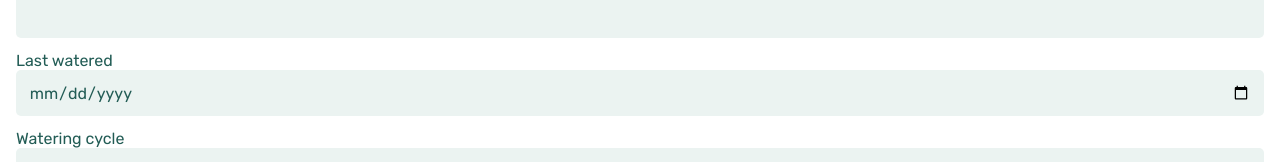
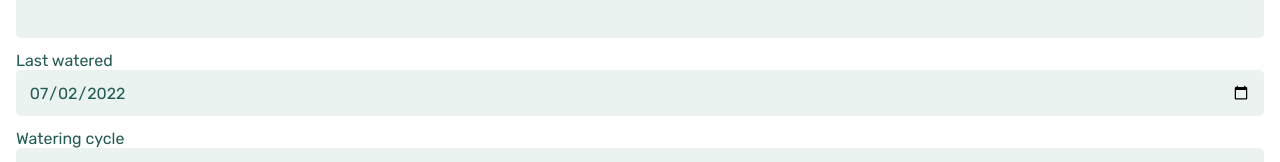
Before and after one commit to laurpe/plant-tracker, a React (Create React App) app: page / in a window 1280 px wide. Both pictures are taken after a click on the button 1239 px from the left and 40 px from the top of the page. Shown: the part 157-319 px from the top of the page. Built offline with nearby package versions, Linux system fonts and the light colour scheme; no server answers.

Commit message:
fix date input width

```diff
--- a/src/components/AddPlantForm.tsx
+++ b/src/components/AddPlantForm.tsx
@@ -44,7 +44,7 @@ const AddPlantForm = ({
     const [plant, setPlant] = useState<TempPlant>({
         name: "",
         soil: "",
-        lastWatered: "",
+        lastWatered: new Date().toISOString().substring(0, 10),
         wateringCycle: 0,
         imageName: "",
     });
@@ -76,7 +76,7 @@ const AddPlantForm = ({
         setPlant({
             name: "",
             soil: "",
-            lastWatered: "",
+            lastWatered: "2022-07-07",
             wateringCycle: 0,
             imageName: "",
         });
--- a/src/components/style/Generics/Form/Input.tsx
+++ b/src/components/style/Generics/Form/Input.tsx
@@ -10,6 +10,7 @@ const Input = styled.input`
     margin-bottom: 0.8rem;
     width: 100%;
     background-color: rgb(235, 243, 241);
+    appearance: none;
 `;
 
 export default Input;
```
